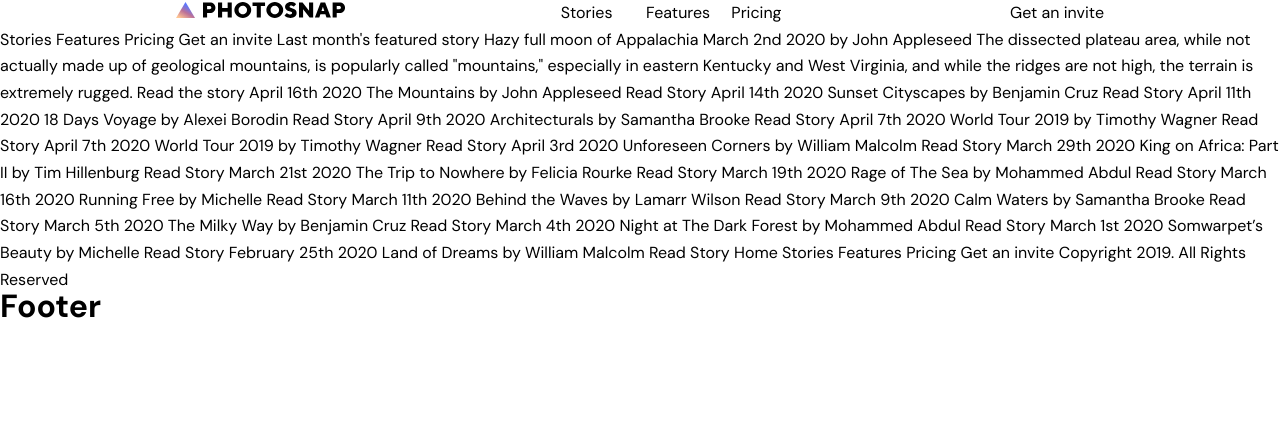
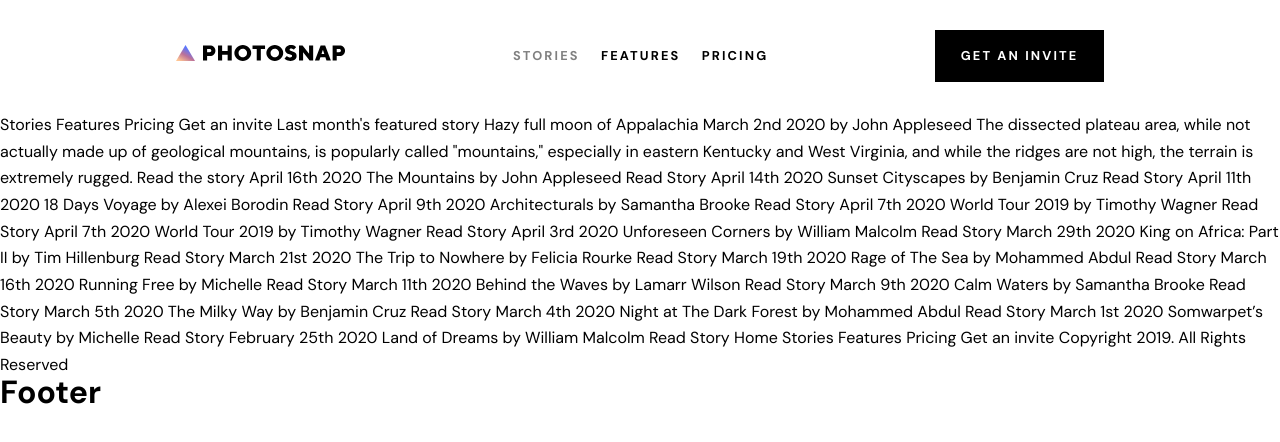
Before and after one commit to KingJosephI/photosnap, a React (Create React App) app: page /stories in a window 1280 px wide. Shown: the top 442 px of the page. Built offline with nearby package versions, Linux system fonts and the light colour scheme.

Commit message:
feat: add active state to the active page link

```diff
--- a/src/common/Header/Header.jsx
+++ b/src/common/Header/Header.jsx
@@ -1,36 +1,60 @@
-import { Link } from 'react-router-dom';
+import { NavLink } from 'react-router-dom';
 import logo from '../../assets/shared/desktop/logo.svg';
 import './Header.scss';
 const Header = () => {
+  // const activeStyle = {
+  //   color: 'red',
+  // };
   return (
     <header className="header">
       <div className="header__logo">
-        <Link to="/">
+        <NavLink
+          to="/"
+          style={({ isActive }) => ({ color: isActive ? 'grey' : 'black' })}
+        >
           <img src={logo} alt="logo" />
-        </Link>
+        </NavLink>
       </div>
+
       <nav className="header__nav">
         <ul className="header__menu">
           <li>
-            <Link className="header__link" to="/stories">
+            <NavLink
+              className="header__link"
+              to="/stories"
+              style={({ isActive }) => ({ color: isActive ? 'grey' : 'black' })}
+            >
               Stories
-            </Link>
+            </NavLink>
           </li>
           <li>
-            <Link className="header__link" to="/features">
+            <NavLink
+              className="header__link"
+              to="/features"
+              style={({ isActive }) => ({ color: isActive ? 'grey' : 'black' })}
+            >
               Features
-            </Link>
+            </NavLink>
           </li>
           <li>
-            <Link className="header__link" to="/pricing">
+            <NavLink
+              className="header__link"
+              to="/pricing"
+              style={({ isActive }) => ({ color: isActive ? 'grey' : 'black' })}
+            >
               Pricing
-            </Link>
+            </NavLink>
           </li>
         </ul>
       </nav>
       <a className="header__invite-button" href="!#">
         Get an invite
       </a>
+
+      <button className="header__hamburger">
+        <span></span>
+        <span></span>
+      </button>
     </header>
   );
 };
--- a/src/common/Header/Header.scss
+++ b/src/common/Header/Header.scss
@@ -1,14 +1,75 @@
-@use '../../styles/functions' as *;
+@use '../../styles/' as *;
 
 .header {
   display: flex;
   justify-content: space-between;
   align-items: center;
-  padding-inline: rem(165);
+  padding: rem(28) rem(24);
 
   &__menu {
     display: grid;
     grid-template-columns: repeat(3, 1fr);
     gap: rem(20);
+    display: none;
+  }
+
+  &__link,
+  &__invite-button {
+    text-transform: uppercase;
+    font-size: rem(12);
+    letter-spacing: rem(2);
+    font-weight: 700;
+  }
+
+  &__invite-button {
+    background-color: $black;
+    color: $white;
+    padding: rem(12) rem(24);
+    transition: 0.2s;
+    display: none;
+
+    &:hover {
+      background-color: $light-grey;
+      color: $black;
+    }
+  }
+
+  &__link {
+    &:hover {
+      color: rgba(128, 128, 128, 0.7);
+    }
+  }
+
+  &__hamburger {
+    border: none;
+    background-color: transparent;
+    cursor: pointer;
+    span {
+      display: block;
+      width: rem(40);
+      height: rem(2);
+      background-color: $black;
+      margin-bottom: rem(5);
+    }
   }
 }
+
+@media screen and (min-width: rem(700)) {
+  .header {
+    padding-inline: rem(39);
+
+    &__menu,
+    &__invite-button {
+      display: flex;
+    }
+
+    &__hamburger {
+      display: none;
+    }
+  }
+}
+@media screen and (min-width: rem(1024)) {
+  .header {
+    padding-inline: rem(165);
+  }
+}
```
